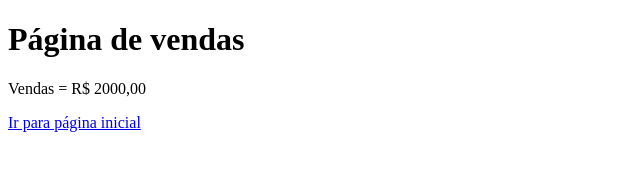
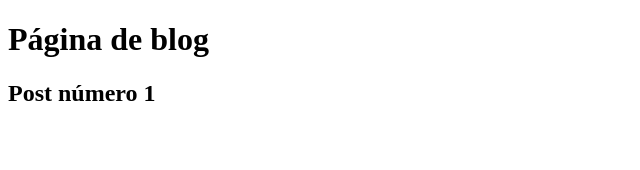
Before and after one commit to kennedy954/aulagithub, a plain HTML site: page blog.html in a window 1280 px wide. Shown: the whole page, without its empty margins (0-640 px from the left). Drawn offline with Linux system fonts and the light colour scheme.

Commit message:
Update blog

```diff
--- a/blog.html
+++ b/blog.html
@@ -6,8 +6,7 @@
     <title>Document</title>
 </head>
 <body>
-    <h1>Página de vendas</h1>
-    <p>Vendas = R$ 2000,00</p>
-    <a href="index.html">Ir para página inicial</a>
+     <h1>Página de blog</h1>
+     <h2>Post número 1</h2>
 </body>
 </html>
```
